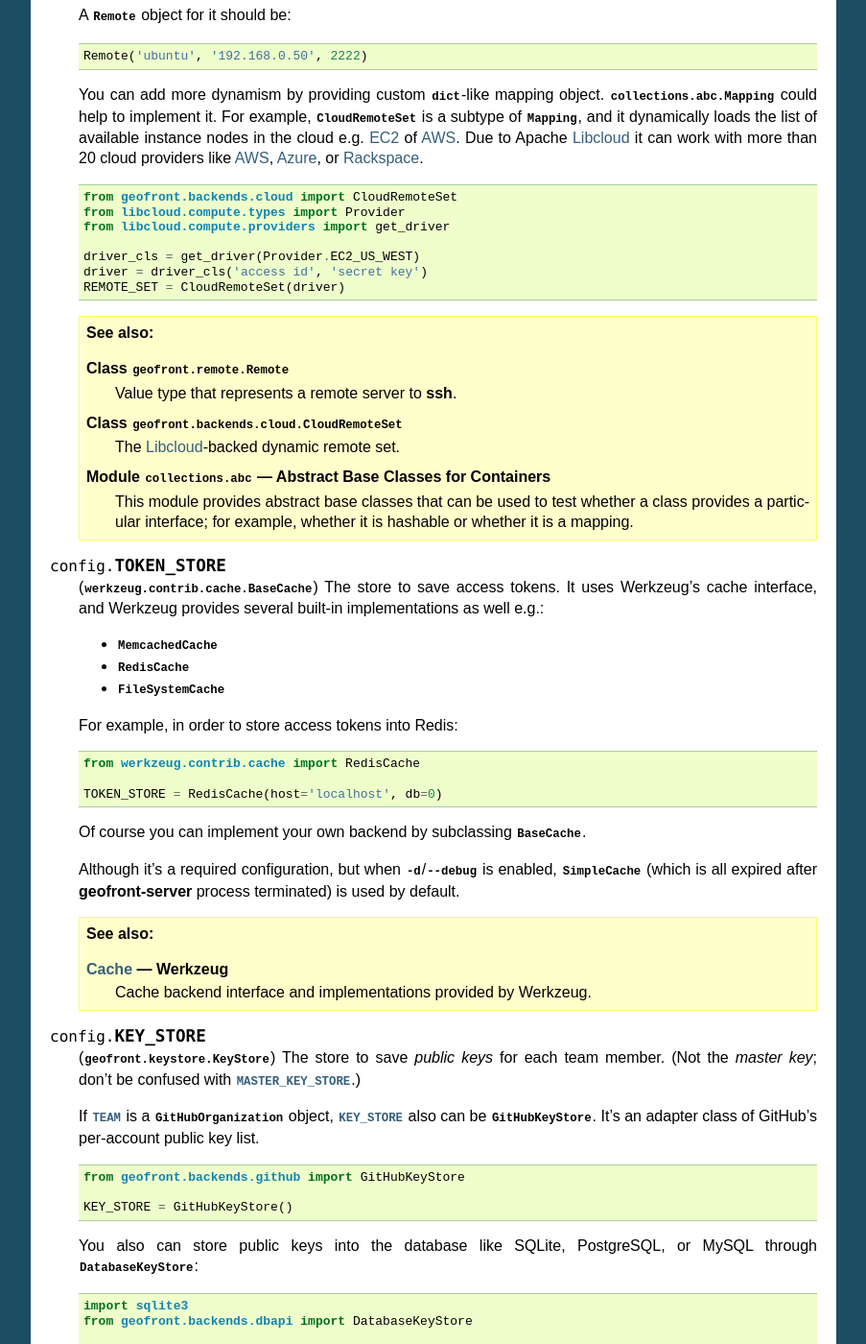
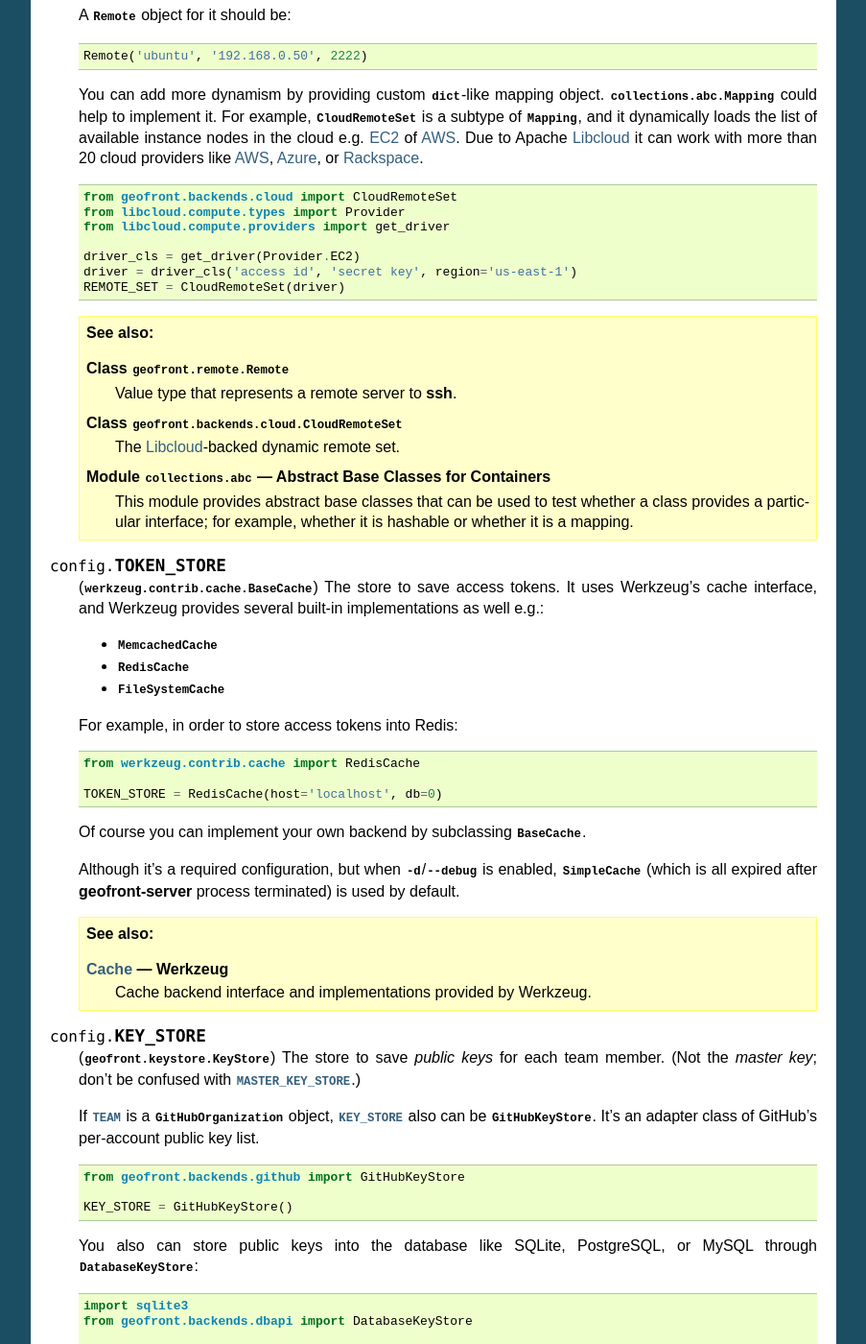
Before and after one commit to geofront-auth/geofront, a Sphinx documentation site: the page built from docs/config.rst, in a window 1280 px wide and 1400 px high, scrolled down 1103 px. Shown: the whole window at 96% size, without its empty margins (198-1101 px from the left). Built offline with Sphinx 7.4.7, drawn with Linux system fonts in a browser that asks for light colours; pages that are not in the unit, such as notebooks, are missing from menus; some of the changed text lies outside the part shown.

Commit message:
apache-libcloud deprecated EC2_* region constants
Fix #16

https://libcloud.readthedocs.io/en/latest/upgrade_notes.html#amazon-ec2-compute-driver-changes

```diff
--- a/docs/config.rst
+++ b/docs/config.rst
@@ -88,8 +88,8 @@ be uppercase.
        from libcloud.compute.types import Provider
        from libcloud.compute.providers import get_driver
 
-       driver_cls = get_driver(Provider.EC2_US_WEST)
-       driver = driver_cls('access id', 'secret key')
+       driver_cls = get_driver(Provider.EC2)
+       driver = driver_cls('access id', 'secret key', region='us-east-1')
        REMOTE_SET = CloudRemoteSet(driver)
 
    .. seealso::
@@ -175,7 +175,7 @@ be uppercase.
        from libcloud.storage.providers import get_driver
 
        driver_cls = get_driver(Provider.EC2)
-       driver = driver_cls('api key', 'api secret key')
+       driver = driver_cls('api key', 'api secret key', region='us-east-1')
        KEY_STORE = CloudKeyStore(driver)
 
    .. versionadded:: 0.2.0
--- a/example.cfg.py
+++ b/example.cfg.py
@@ -49,8 +49,8 @@ from geofront.backends.cloud import CloudRemoteSet
 from libcloud.compute.types import Provider
 from libcloud.compute.providers import get_driver
 
-driver_cls = get_driver(Provider.EC2_US_WEST)
-driver = driver_cls('aws access id', 'aws secret key')
+driver_cls = get_driver(Provider.EC2)
+driver = driver_cls('aws access id', 'aws secret key', region='uest-east-1')
 REMOTE_SET = CloudRemoteSet(driver, user='ec2-user')
 
 # Suppose your team is divided by several subgroups, and these subgroups are
```
Also changed, not shown: 1 other file.
